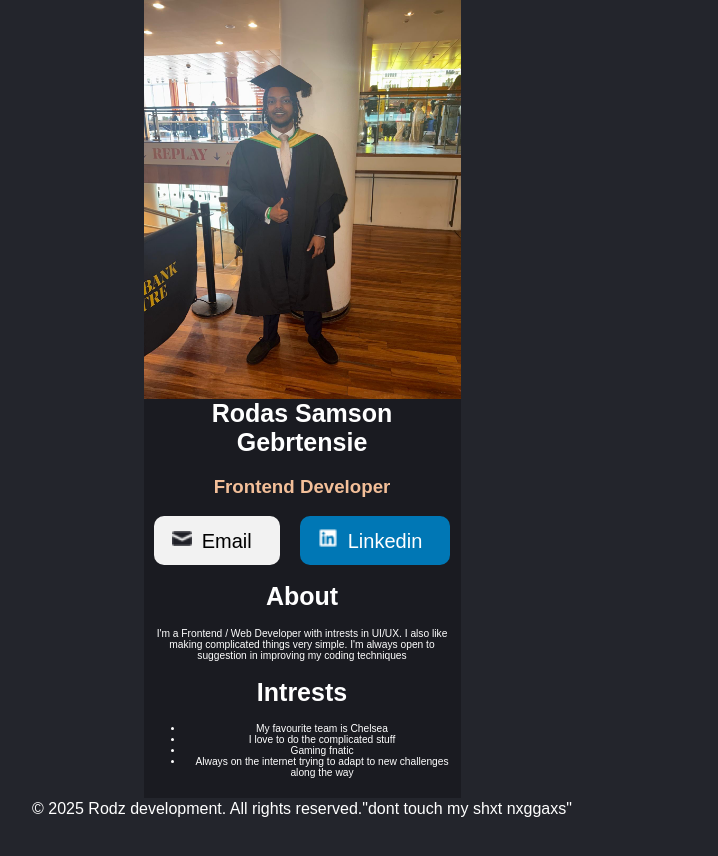
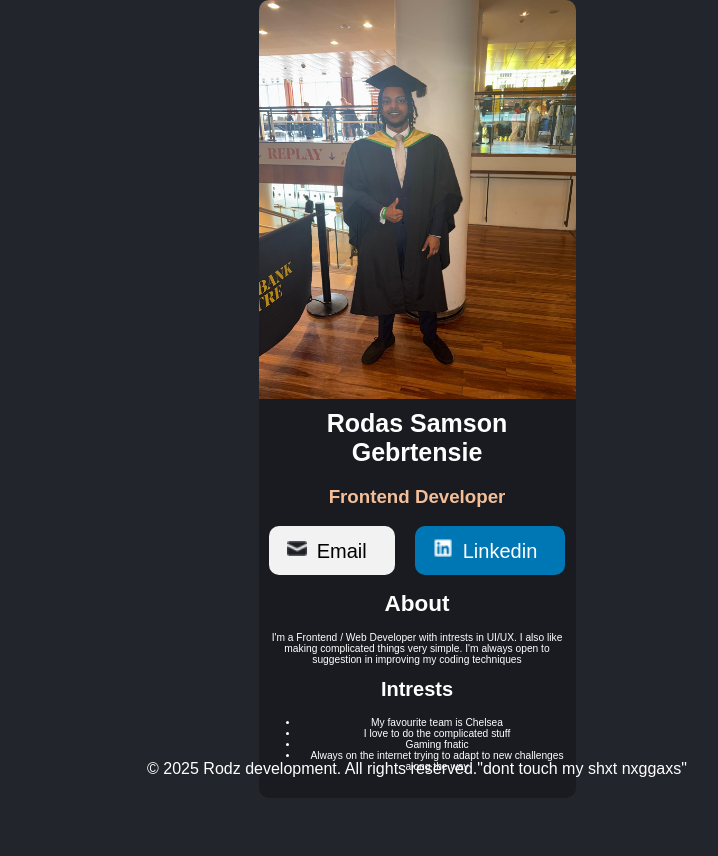
Before and after one commit to Unidentified-Coder/React-Projects, a React (Vite) app in the folder Business-Card/: page / in a window 1280 px wide. Shown: the top 856 px of the page, without its empty margins (223-941 px from the left). After the commit the page ends 800 px from the top, so only its background shows below. Built offline with nearby package versions, Linux system fonts and the light colour scheme.

Commit message:
Business Info Card ✅

```diff
--- a/Business-Card/src/Components/index.css
+++ b/Business-Card/src/Components/index.css
@@ -8,14 +8,14 @@ body {
     color: white;
     margin: 0 250px 0 250px;
     background: #23252C;
-    width: 550px;
-    height: 868px;
+    /* width: 550px;
+    height: 868px; */
 }
 .Main-Container{
     display: flex;
     justify-content: center;
     text-align: center;
-    height: 100vh;
+    height: 95vh;
 }
 h1{
     font-size: 25px;
@@ -24,6 +24,7 @@ h1{
     display: flex;
     justify-content: center;
     text-align: center;
+    padding-top: 10px;
     margin: 0;
     font-size: 25px;
     font-style: bold;
@@ -41,9 +42,9 @@ h1{
     /* padding: 0px 20px; */
     width: 317px;
     height: 399px;
-    /* border-top-left-radius: 10px;
-    border-top-right-radius: 10px; */
     /* border-radius: 30px; */
+    border-top-left-radius: 10px;
+    border-top-right-radius: 10px;
 
 
 }
@@ -90,6 +91,7 @@ h1{
 .title-txt{
     display: flex;
     justify-content: center;
+    font-size: 22.5px;
 }
 .about-txt{
     display: flex;
@@ -101,6 +103,8 @@ h1{
     display: flex;
     justify-content: center;
     text-align: center;
+    font-size: 20px;
+
 }
 ul > li{
     padding: 0 10px 0 10px;
@@ -110,6 +114,8 @@ ul > li{
     background: #1A1B21;
     width: 317px;
     height: 399px;
+    border-bottom-left-radius: 10px;
+    border-bottom-right-radius: 10px;
 }
 
 .Legals{
```
